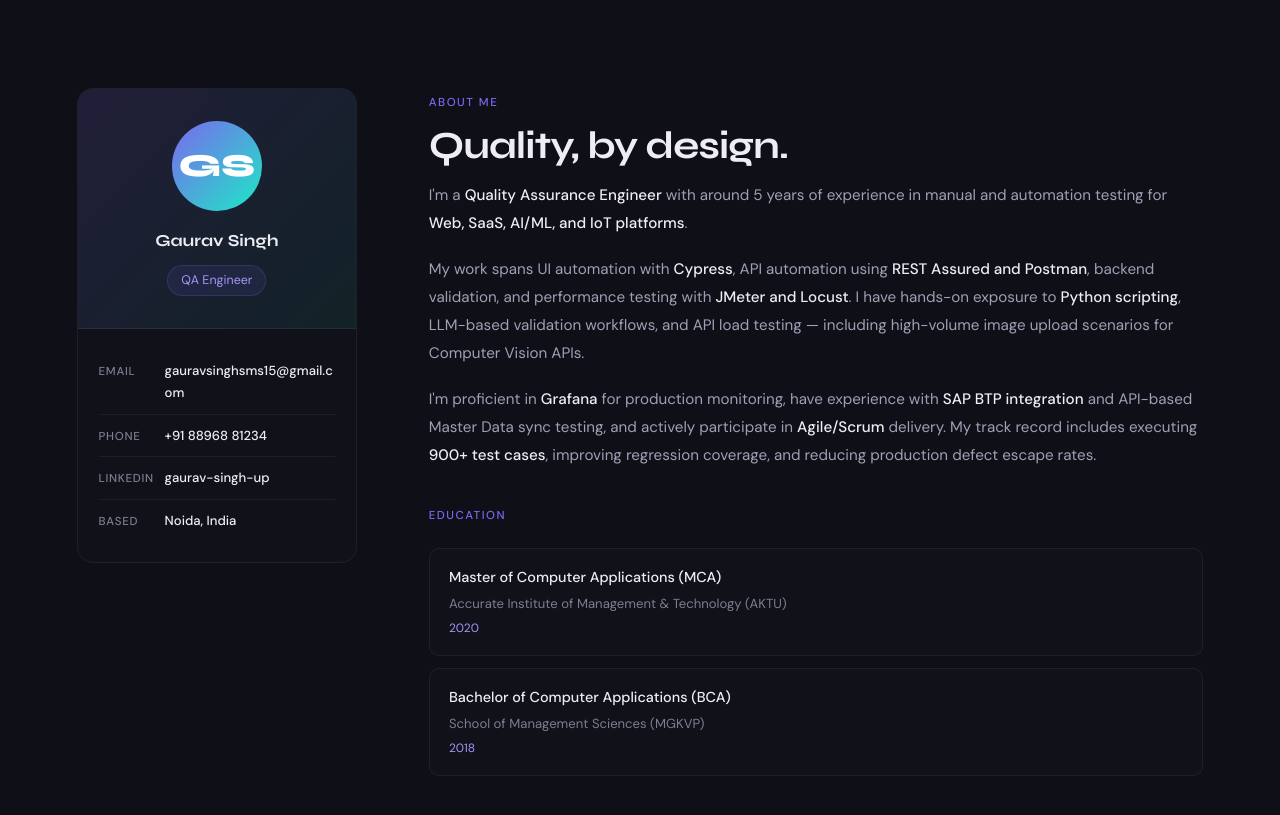
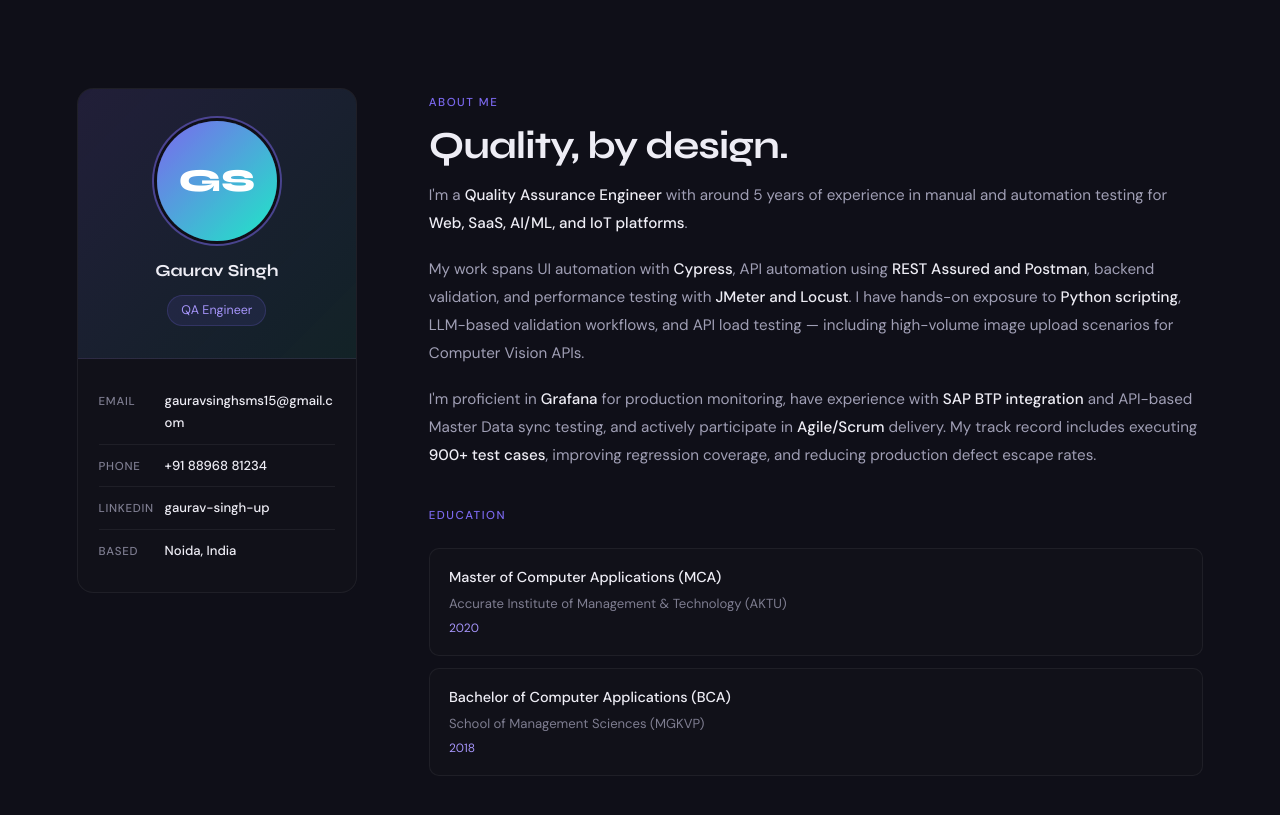
Before and after one commit to gaurav-singh2/gaurav-singh-portfolio, a plain HTML site: page index.html in a window 1280 px wide. Shown: the part 800-1615 px from the top of the page. Drawn offline with Linux system fonts and the light colour scheme.

Commit message:
Add profile photo slot to About card with initials fallback
Loads assets/profile.jpg into the avatar circle; if the file is missing
the GS initials remain visible.

Co-Authored-By: Claude Opus 5.5 <noreply@anthropic.com>
Claude-Session: https://claude.ai/code/session_01MD5B1qDR7fZzujXMxDsLoM

```diff
--- a/index.html
+++ b/index.html
@@ -67,7 +67,9 @@ section{padding:5.5rem 6%;position:relative}
 .about-grid{display:grid;grid-template-columns:280px 1fr;gap:4.5rem;align-items:start}
 .about-card{background:var(--card);border:1px solid var(--border);border-radius:16px;overflow:hidden;position:sticky;top:5.5rem}
 .about-top{background:linear-gradient(135deg,rgba(123,104,238,0.15),rgba(29,233,198,0.08));padding:2rem;text-align:center;border-bottom:1px solid var(--border)}
-.avatar{width:90px;height:90px;border-radius:50%;margin:0 auto 1rem;background:linear-gradient(135deg,var(--accent),var(--teal));display:flex;align-items:center;justify-content:center;font-family:'Syne',sans-serif;font-size:2rem;font-weight:800;color:#fff}
+.avatar{width:90px;height:90px;border-radius:50%;margin:0 auto 1rem;background:linear-gradient(135deg,var(--accent),var(--teal));display:flex;align-items:center;justify-content:center;font-family:'Syne',sans-serif;font-size:2rem;font-weight:800;color:#fff;position:relative;overflow:hidden}
+.avatar img{position:absolute;inset:0;width:100%;height:100%;object-fit:cover;border-radius:50%}
+.about-top .avatar{width:120px;height:120px;box-shadow:0 0 0 3px var(--bg2),0 0 0 5px rgba(123,104,238,0.5)}
 .a-name{font-family:'Syne',sans-serif;font-weight:700;font-size:1.05rem;color:var(--text)}
 .a-role{font-size:0.78rem;color:var(--accent2);background:rgba(123,104,238,0.1);border:1px solid rgba(123,104,238,0.2);display:inline-block;padding:0.25rem 0.8rem;border-radius:50px;margin-top:0.6rem}
 .about-body{padding:1.3rem}
@@ -222,7 +224,7 @@ footer{background:var(--bg);border-top:1px solid var(--border);text-align:center
     <div class="reveal">
       <div class="about-card">
         <div class="about-top">
-          <div class="avatar">GS</div>
+          <div class="avatar">GS<img src="assets/profile.jpg" alt="Gaurav Singh" width="90" height="90" onerror="this.remove()"></div>
           <div class="a-name">Gaurav Singh</div>
           <div class="a-role">QA Engineer</div>
         </div>
```
